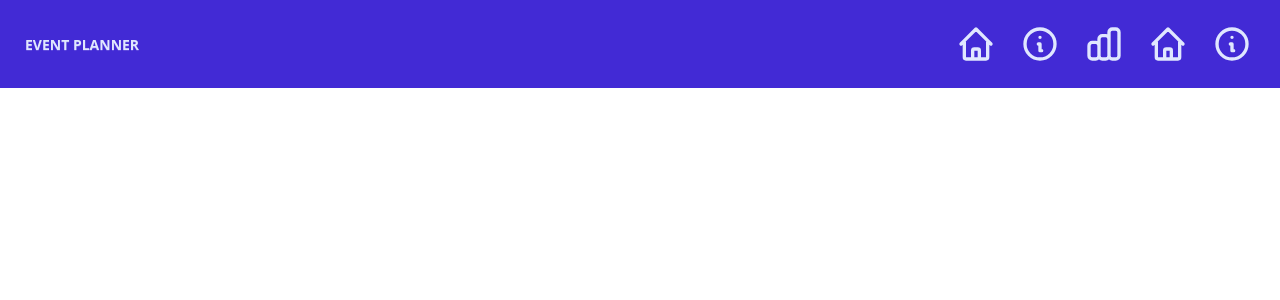
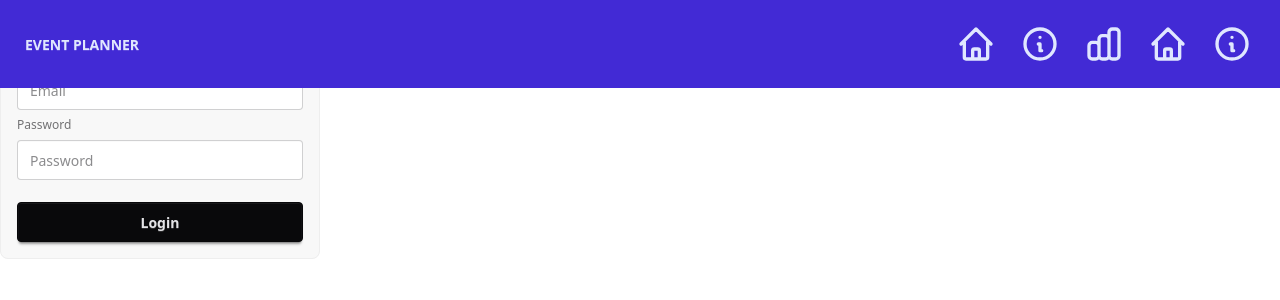
Before and after one commit to EylonFarber/Event-Planner, a React (Vite) app: page /signup in a window 1280 px wide. Shown: the top 300 px of the page. Built offline with nearby package versions, Linux system fonts and the light colour scheme.

Commit message:
started working on authform with functionality

```diff
--- a/package.json
+++ b/package.json
@@ -11,6 +11,7 @@
   },
   "dependencies": {
     "@tailwindcss/vite": "^4.1.11",
+    "axios": "^1.10.0",
     "icons": "^1.0.0",
     "react": "^19.1.0",
     "react-dom": "^19.1.0",
--- /dev/null
+++ b/src/components/AuthForm.jsx
@@ -0,0 +1,85 @@
+import axios from "axios";
+import React, { useState } from "react";
+import { useNavigate } from "react-router";
+
+export default function AuthForm() {
+  const [isRegistered, setIsRegistered] = useState(true);
+
+  function authFormhandler(e) {
+    e.preventDefault();
+
+    const userNameinput = e.target[0].value;
+    const emailInput = e.target.email.value;
+    const passwordInput = e.target.password.value;
+    const repeatPasswordInput = e.target[3].value;
+
+    // need to verify that password matches repeate password
+    axios
+      .post(
+        `http://localhost:3001/api/${isRegistered ? "auth/login" : "users"}`,
+        {
+          email: emailInput,
+          password: passwordInput,
+        }
+      )
+      .then((x) => {
+        if (x.data.token) {
+          console.log(x.data.token);
+
+          // save token to LS
+          localStorage.setItem("userToken", JSON.stringify(x.data.token));
+
+          setIsRegistered(true);
+          // console.log("Hello guys!");
+
+
+          // setIsUser(true)
+
+          // setLoading(false)
+        }
+      })
+      .catch((e) => {
+        console.log("Hi folks");
+        // setIsError(true)
+        //   setLoading(false)
+        console.log("Error ");
+      });
+  }
+  return (
+    <form onSubmit={authFormhandler}>
+      <fieldset className="fieldset bg-base-200 border-base-300 rounded-box w-xs border p-4">
+        <legend className="fieldset-legend">
+          {isRegistered ? "Login" : "Create Account"}
+        </legend>
+
+        {!isRegistered && (
+          <>
+            <label className="label">User Name</label>
+            <input type="email" className="input" placeholder="Email" />
+          </>
+        )}
+
+        <label className="label">Email</label>
+        <input name="email" type="email" className="input" placeholder="Email" />
+
+        <label className="label">Password</label>
+        <input name="password" type="password" className="input" placeholder="Password" />
+
+        {!isRegistered && (
+          <>
+            <label className="label">Repeat Password</label>
+            <input
+              type="password"
+              className="input"
+              placeholder="Repeat Password"
+            />
+          </>
+        )}
+
+        <button className="btn btn-neutral mt-4" type="submit">
+          {isRegistered ? "Login" : "Create Account"}
+        </button>
+      </fieldset>
+    </form>
+  );
+}
--- a/src/routes/SignIn.jsx
+++ b/src/routes/SignIn.jsx
@@ -1,7 +1,7 @@
 import React from 'react'
+import AuthForm from '../components/AuthForm'
 
 export default function SignIn() {
   return (
-    <div>SignIn</div>
-  )
+<AuthForm/>  )
 }
--- a/src/routes/SignUp.jsx
+++ b/src/routes/SignUp.jsx
@@ -1,7 +1,7 @@
 import React from 'react'
+import AuthForm from '../components/AuthForm'
 
 export default function SignUp() {
   return (
-    <div>SignUp</div>
-  )
+<AuthForm/>  )
 }
```
Also changed, not shown: 3 other files (tests, documents, lock files or other folders).
